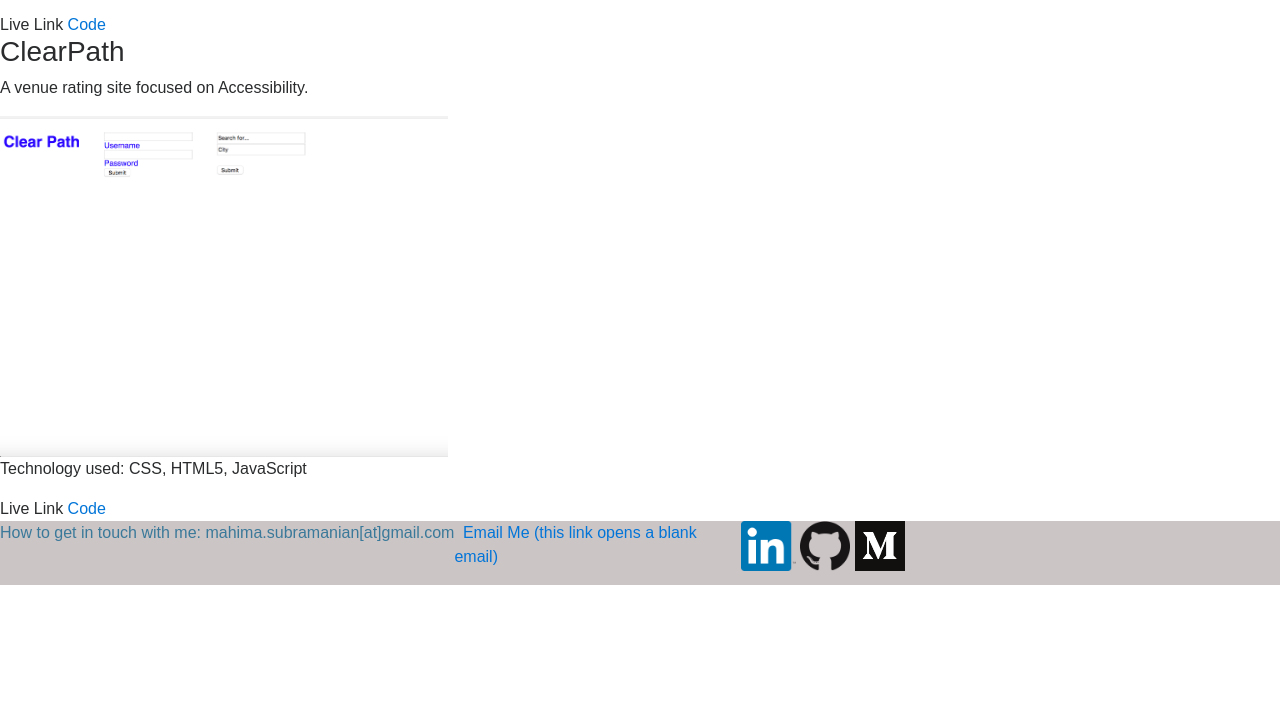
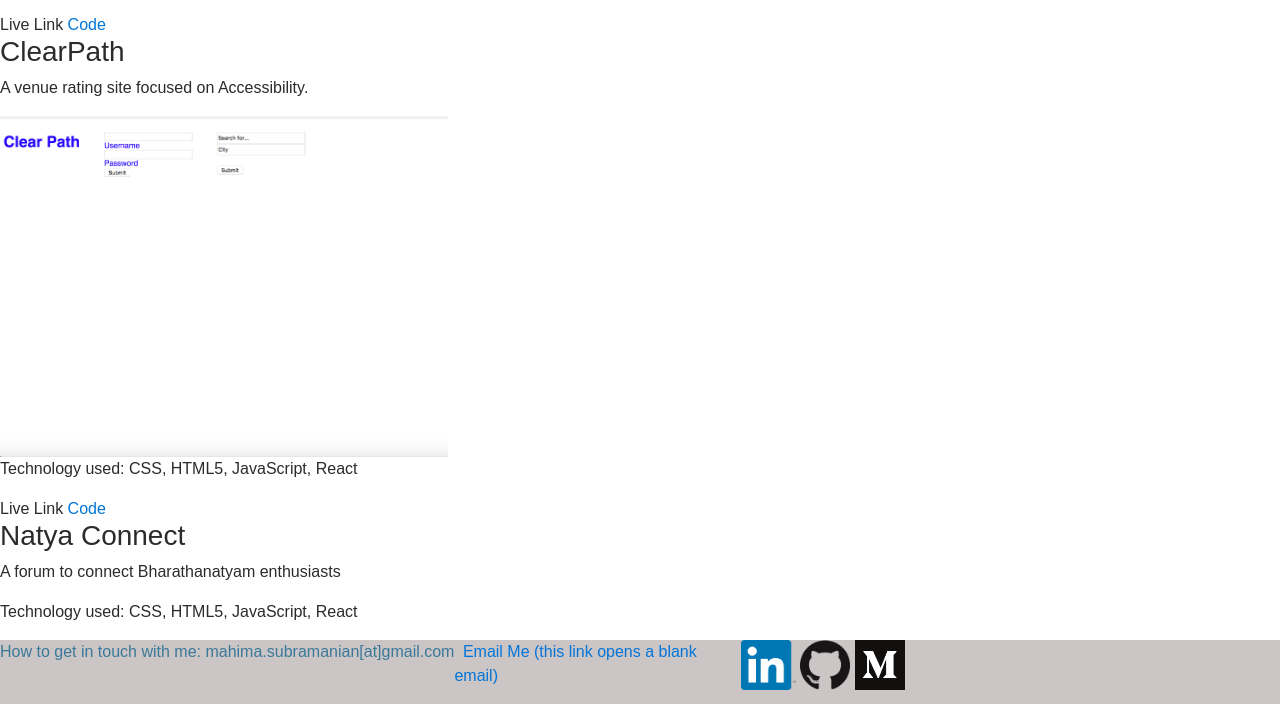
Before and after one commit to Smahima/smahima.github.io, a React app: page /projects in a window 1280 px wide. Shown: the part 650-1354 px from the top of the page. Before the commit the page ends 1235 px from the top, so only its background shows below. Built offline with nearby package versions, Linux system fonts and the light colour scheme.

Commit message:
added 3rd project to project component

```diff
--- a/src/components/Projects.js
+++ b/src/components/Projects.js
@@ -27,13 +27,18 @@ export default class Projects extends Component {
           <h3> ClearPath</h3>
           <p className="project-info"> A venue rating site focused on Accessibility.</p>
           <img src={clearpath} className="portfolio-image"/>
-          <p className="technology"> <span className="bold"> Technology used:</span> CSS, HTML5, JavaScript</p>
+          <p className="technology"> <span className="bold"> Technology used:</span> CSS, HTML5, JavaScript, React</p>
           <div className="project-links">
             <a>Live Link </a>
             <a href="https://github.com/Smahima/clearPath"> Code</a>
           </div>
          </div>
 
+         <div className="project">
+           <h3>Natya Connect</h3>
+           <p className="project-info"> A forum to connect Bharathanatyam enthusiasts</p>
+           <p className="technology"> <span className="bold"> Technology used:</span> CSS, HTML5, JavaScript, React</p>
+        </div>
 
        </div>
      );
--- a/src/styles/index.css
+++ b/src/styles/index.css
@@ -51,7 +51,9 @@ button:hover {
   font-size: 15px;
 }
 
-
+.portfolio p{
+  float: right;
+}
 
 .portfolio-image {
  width: 35%;
```
